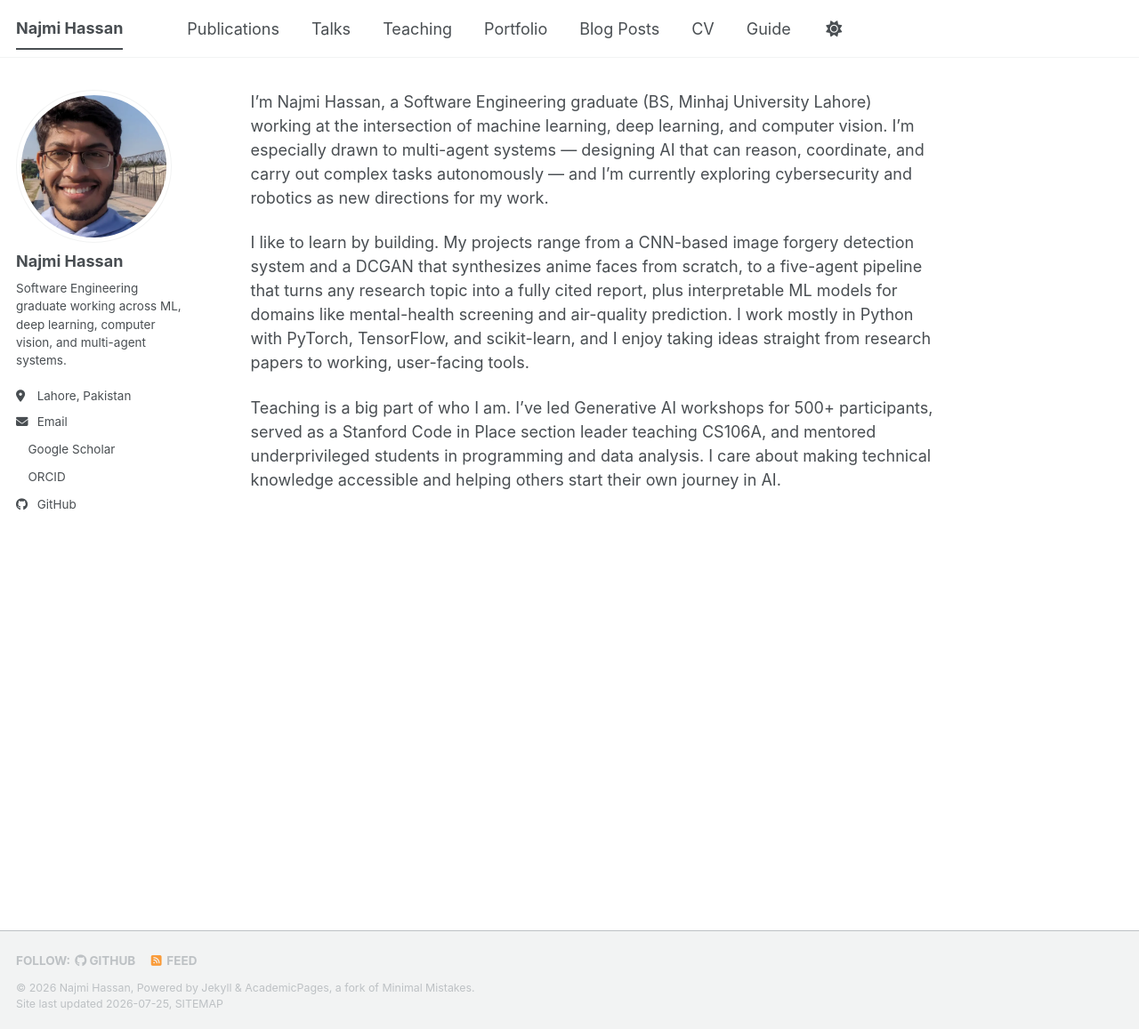
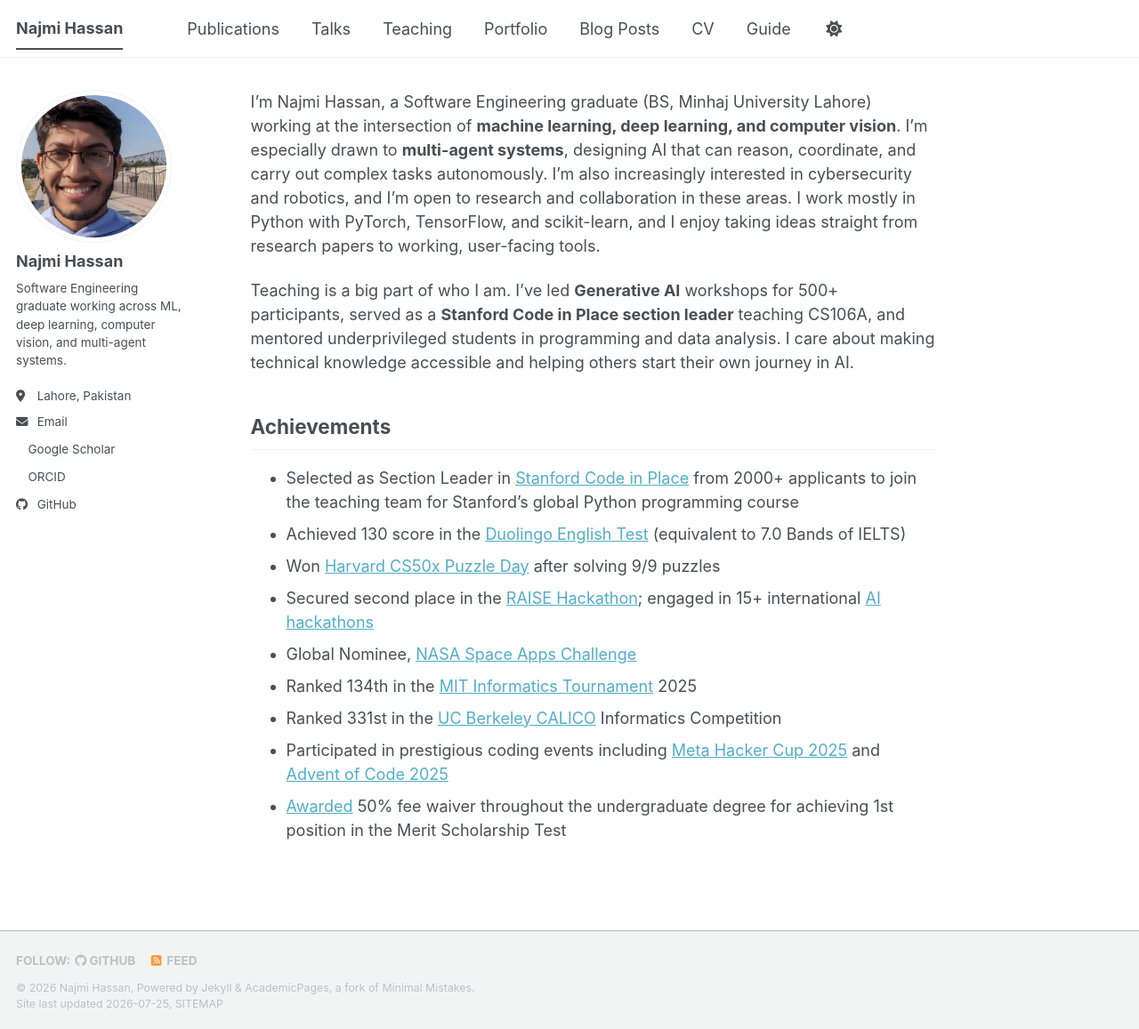
Before and after one commit to NajmiHassan/NajmiHassan.github.io, a Jekyll site: the page built from _pages/about.md, in a window 1280 px wide and 1157 px high. Shown: the whole window at 89% size. Built offline with Jekyll 4.4.1, drawn with Linux system fonts in a browser that asks for light colours; a style sheet for code colours, icons or effects is not loaded.

Commit message:
Rewrite About Me body and add Achievements section
Tightens the intro and teaching paragraphs and adds a linked
Achievements list covering competitions, certifications, and awards.

Front matter is unchanged.

Co-Authored-By: Claude Opus 4.8 <noreply@anthropic.com>

```diff
--- a/_pages/about.md
+++ b/_pages/about.md
@@ -6,8 +6,18 @@ redirect_from:
   - /about.html
 ---
 
-I'm Najmi Hassan, a Software Engineering graduate (BS, Minhaj University Lahore) working at the intersection of machine learning, deep learning, and computer vision. I'm especially drawn to multi-agent systems — designing AI that can reason, coordinate, and carry out complex tasks autonomously — and I'm currently exploring cybersecurity and robotics as new directions for my work.
+I'm Najmi Hassan, a Software Engineering graduate (BS, Minhaj University Lahore) working at the intersection of **machine learning, deep learning, and computer vision**. I'm especially drawn to **multi-agent systems**, designing AI that can reason, coordinate, and carry out complex tasks autonomously. I'm also increasingly interested in cybersecurity and robotics, and I'm open to research and collaboration in these areas. I work mostly in Python with PyTorch, TensorFlow, and scikit-learn, and I enjoy taking ideas straight from research papers to working, user-facing tools.
 
-I like to learn by building. My projects range from a CNN-based image forgery detection system and a DCGAN that synthesizes anime faces from scratch, to a five-agent pipeline that turns any research topic into a fully cited report, plus interpretable ML models for domains like mental-health screening and air-quality prediction. I work mostly in Python with PyTorch, TensorFlow, and scikit-learn, and I enjoy taking ideas straight from research papers to working, user-facing tools.
+Teaching is a big part of who I am. I've led **Generative AI** workshops for 500+ participants, served as a **Stanford Code in Place section leader** teaching CS106A, and mentored underprivileged students in programming and data analysis. I care about making technical knowledge accessible and helping others start their own journey in AI.
 
-Teaching is a big part of who I am. I've led Generative AI workshops for 500+ participants, served as a Stanford Code in Place section leader teaching CS106A, and mentored underprivileged students in programming and data analysis. I care about making technical knowledge accessible and helping others start their own journey in AI.
+## Achievements
+
+- Selected as Section Leader in [Stanford Code in Place](https://www.linkedin.com/posts/najmihassan_codeinplace-stanford-teaching-activity-7450458965349535744-5uwN?utm_source=share&utm_medium=member_desktop&rcm=ACoAAD9dRCIBVCPdx5YQZo6qu_G6g7nPD_HcptU) from 2000+ applicants to join the teaching team for Stanford's global Python programming course
+- Achieved 130 score in the [Duolingo English Test](https://drive.google.com/file/d/10cZ9h1x09Pr74zEpHtQGy0C95F7cT3pe/view?usp=sharing) (equivalent to 7.0 Bands of IELTS)
+- Won [Harvard CS50x Puzzle Day](https://drive.google.com/file/d/1CP8G-xFUIcB1gkhl458Lhaj1yz8v6TPK/view) after solving 9/9 puzzles
+- Secured second place in the [RAISE Hackathon](https://lablab.ai/u/@Najam-ul-Hassan/event/raise-your-hack/certificate); engaged in 15+ international [AI hackathons](https://lablab.ai/u/@Najam-ul-Hassan)
+- Global Nominee, [NASA Space Apps Challenge](https://www.linkedin.com/posts/najmihassan_nasaspaceapps-spaceappschallenge-globalnominee-activity-7396578989919617025-fKvt?utm_source=share&utm_medium=member_desktop&rcm=ACoAAD9dRCIBVCPdx5YQZo6qu_G6g7nPD_HcptU)
+- Ranked 134th in the [MIT Informatics Tournament](https://www.linkedin.com/posts/najmihassan_informatics-teamwork-learningexperience-activity-7287222015697063936-sCt8?utm_source=share&utm_medium=member_desktop) 2025
+- Ranked 331st in the [UC Berkeley CALICO](https://drive.google.com/file/d/1_z95oIw8_Okt-O1SBcWpLxZ6zhWoP0uA/view?usp=sharing) Informatics Competition
+- Participated in prestigious coding events including [Meta Hacker Cup 2025](https://drive.google.com/file/d/1UiSV4h_0yQh6S6XmghpvyMaww5kEfCcD/view?usp=sharing) and [Advent of Code 2025](https://adventofcode.com/)
+- [Awarded](https://drive.google.com/file/d/1BZicVGLw4NnLiWNBcMmDR2xmw7q446jv/view?usp=sharing) 50% fee waiver throughout the undergraduate degree for achieving 1st position in the Merit Scholarship Test
```
